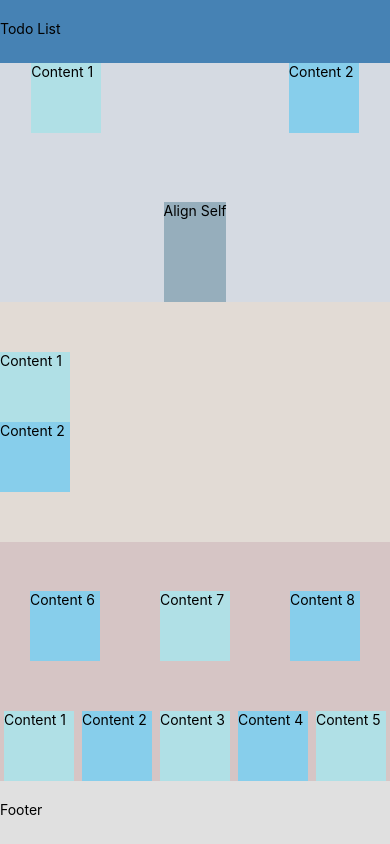
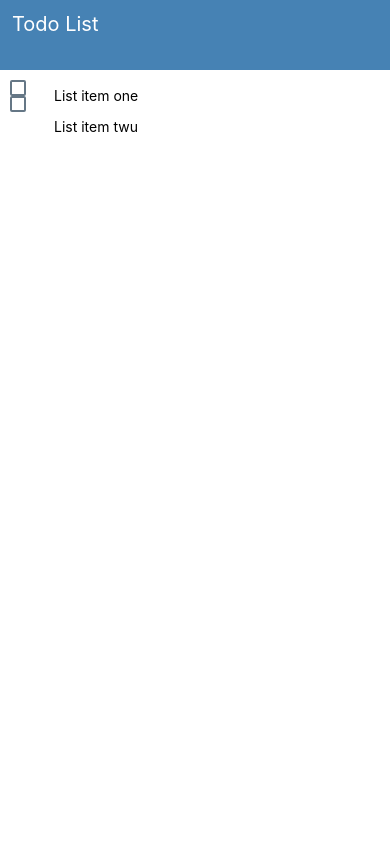
Before and after one commit to agungid/course-react-native, a React Native app: screen / in a window 390 px wide. Built offline with nearby package versions, Linux system fonts and the light colour scheme.

Commit message:
Sample lists with flexbox

```diff
--- a/App.js
+++ b/App.js
@@ -12,7 +12,6 @@ export default class App extends Component {
       <View style={ styles.container }>
         <Header />
         <Body/>
-        <Footer/>
       </View>
     )
   }
--- a/components/Body.js
+++ b/components/Body.js
@@ -1,5 +1,5 @@
 import React, { Component } from "react";
-import { View, Text, StyleSheet } from 'react-native';
+import { View, Text, StyleSheet, CheckBox } from 'react-native';
 
 import { Content1, Content2 } from "./Content";
 
@@ -8,29 +8,15 @@ export default class Body extends Component {
   render() {
     return (
       <View style={ styles.container }>
-        <View style={ styles.body }>
-
-          <Content1 title={1} />
-
-          <View style={{ backgroundColor: '#96aebc', height: 100, alignSelf: 'flex-end' }}>
-            <Text>Align Self</Text>
+        <View style={ styles.listItem }>
+          <View style={ styles.listItemLeft }>
+            <CheckBox />
+            <CheckBox />
           </View>
-
-          <Content2 title={2} />
-        </View>
-        <View style={ styles.body2 }>
-          <Content1 title={1} />
-          <Content2 title={2} />
-        </View>
-        <View style={styles.body3}>
-          <Content1 title={1} />
-          <Content2 title={2} />
-          <Content1 title={3} />
-          <Content2 title={4} />
-          <Content1 title={5} />
-          <Content2 title={6} />
-          <Content1 title={7} />
-          <Content2 title={8} />
+          <View style={ styles.listItemRight }>
+            <Text style={{ padding:7 }}>List item one</Text>
+            <Text style={{ padding: 7 }}>List item twu</Text>
+          </View>
         </View>
       </View>
     )
@@ -42,22 +28,15 @@ const styles = StyleSheet.create({
     flex:5,
     backgroundColor: '#ffffff'
   },
-  body: {
-    flex: 5,
-    backgroundColor: '#d5dae2',
+  listItem: {
+    flex: 1,
     flexDirection: 'row',
-    justifyContent: 'space-around',
+    padding:10
   },
-  body2: {
-    flex: 5,
-    backgroundColor: '#e2dbd5',
-    justifyContent: 'center'
+  listItemLeft: {
+    flex: 1
   },
-  body3: {
-    flex: 5,
-    backgroundColor: '#d6c5c5',
-    justifyContent: 'space-around',
-    flexDirection: 'row',
-    flexWrap: 'wrap-reverse',
+  listItemRight: {
+    flex: 9
   }
 })
--- a/components/Header.js
+++ b/components/Header.js
@@ -9,7 +9,7 @@ export default class Header extends Component {
 
     return(
       <View style={ styles.container }>
-        <Text>Todo List</Text>
+        <Text style={{ color: '#fff', fontSize:20 }}>Todo List</Text>
       </View>
     )
   }
@@ -17,8 +17,8 @@ export default class Header extends Component {
 
 const styles = StyleSheet.create({
   container: {
-    flex:0.3,
-    paddingTop:20,
+    flex: 0.3,
+    padding: 12,
     backgroundColor: 'steelblue',
   }
 })
```
